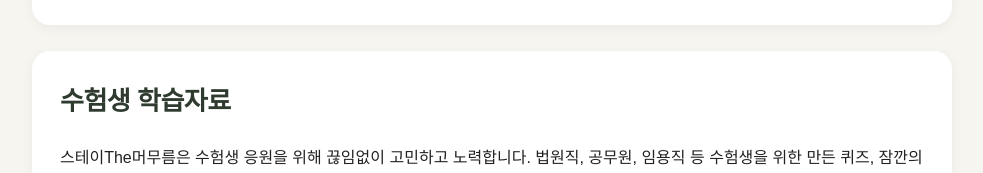
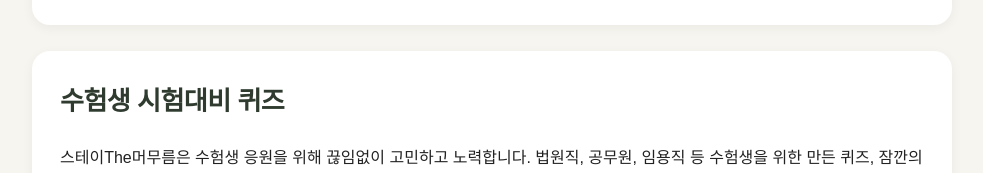
Before and after one commit to davidhor2026/staythemeomurum, a plain HTML site: page index.html in a window 1280 px wide. Shown: the part 3917-4090 px from the top of the page, without its empty margins (148-1131 px from the left). Drawn offline with Linux system fonts and the light colour scheme.

Commit message:
Update index.html

```diff
--- a/index.html
+++ b/index.html
@@ -152,7 +152,7 @@
   </section>
 
   <section id="quiz-summary">
-    <h2>수험생 학습자료</h2>
+    <h2>수험생 시험대비 퀴즈</h2>
     <p>
       스테이The머무름은 수험생 응원을 위해 끊임없이 고민하고 노력합니다.
       법원직, 공무원, 임용직 등 수험생을 위한 만든 퀴즈, 잠깐의 짬나는 시간에 도전해 보세요.
```
